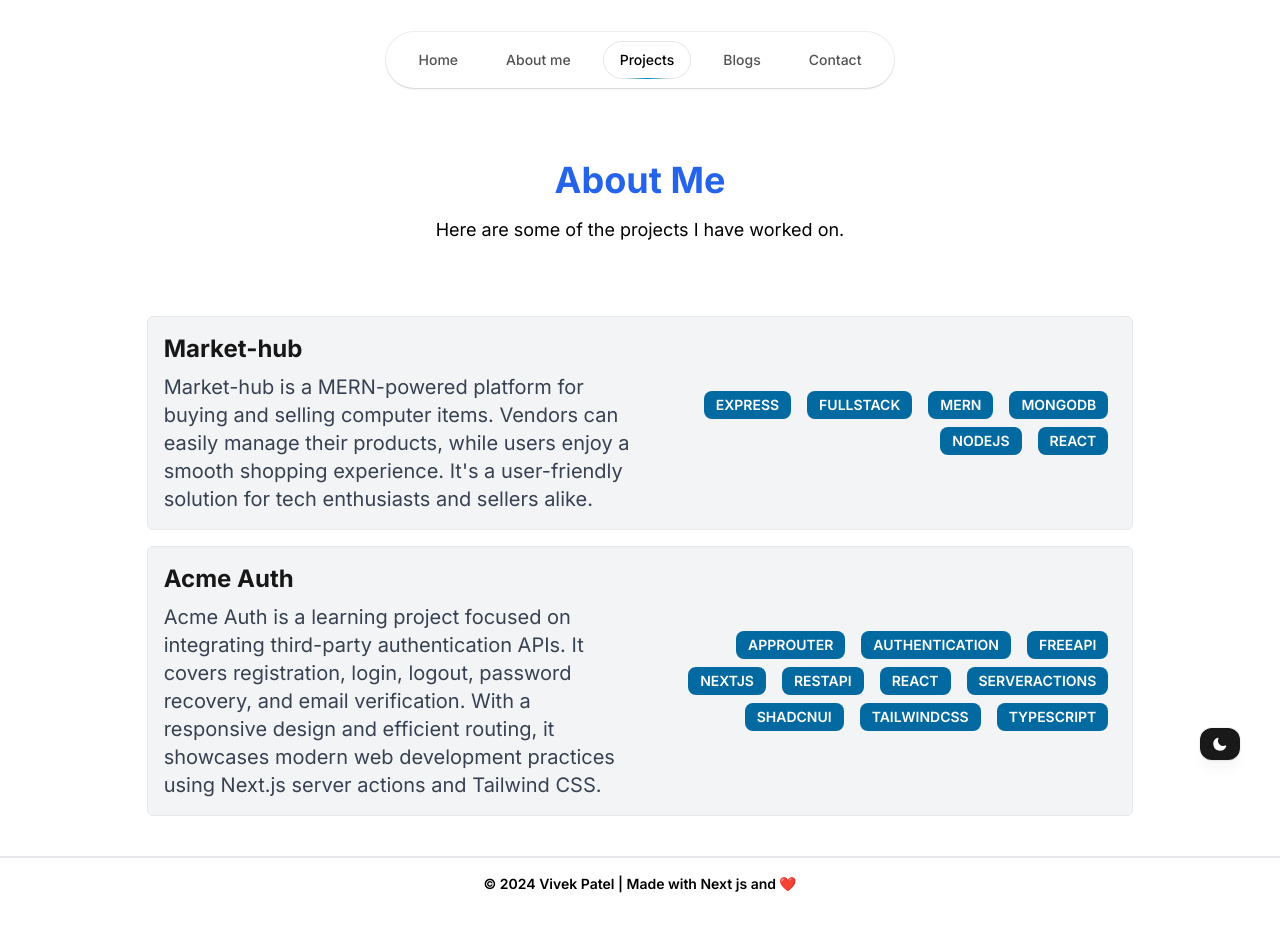
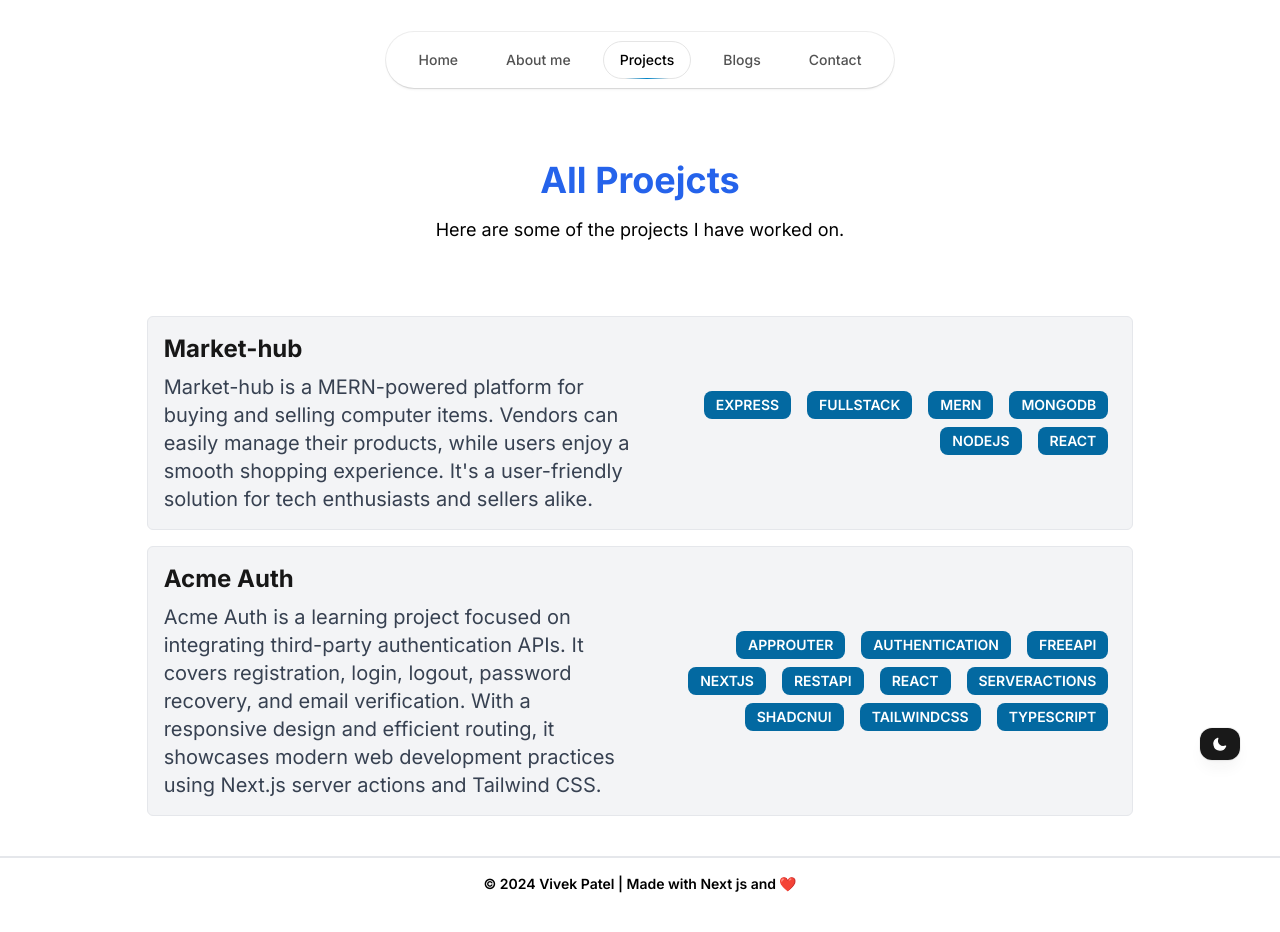
Before and after one commit to patelvivekdev/patelvivek.dev, a Next.js app: page /projects in a window 1280 px wide. Shown: the top 932 px of the page. Built offline with nearby package versions, Linux system fonts and the light colour scheme.

Commit message:
Update page.tsx
Fix Typo

```diff
--- a/app/projects/page.tsx
+++ b/app/projects/page.tsx
@@ -48,7 +48,7 @@ const ProjectPage = () => {
 
   return (
     <div className='mx-auto mt-40 flex w-5/6 flex-col items-center'>
-      <h1 className='text-4xl font-bold text-blue-600 text-center'>About Me</h1>
+      <h1 className='text-4xl font-bold text-blue-600 text-center'>All Proejcts</h1>
       <h3 className='mb-8 mt-4 text-lg'>Here are some of the projects I have worked on.</h3>
       <div className='grid grid-cols-1 gap-4 p-5 sm:p-10'>
         {projects.map((project) => (
```
